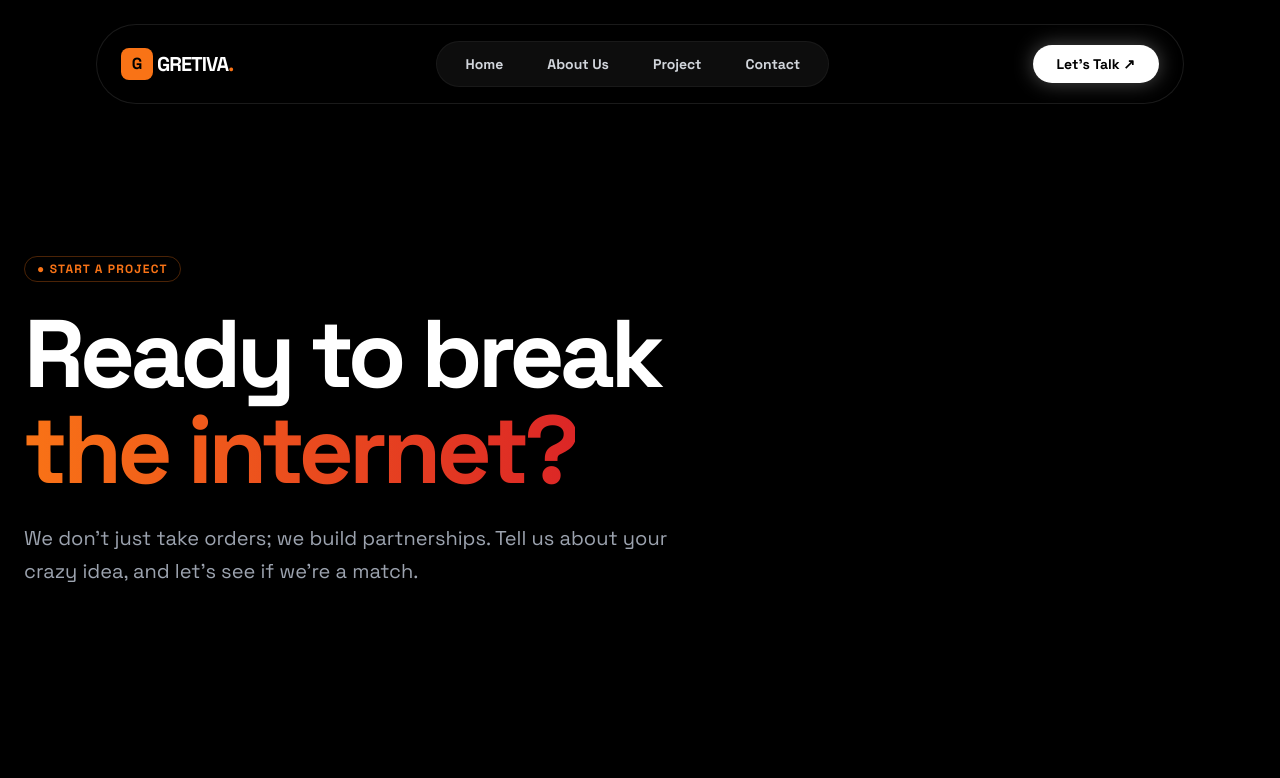
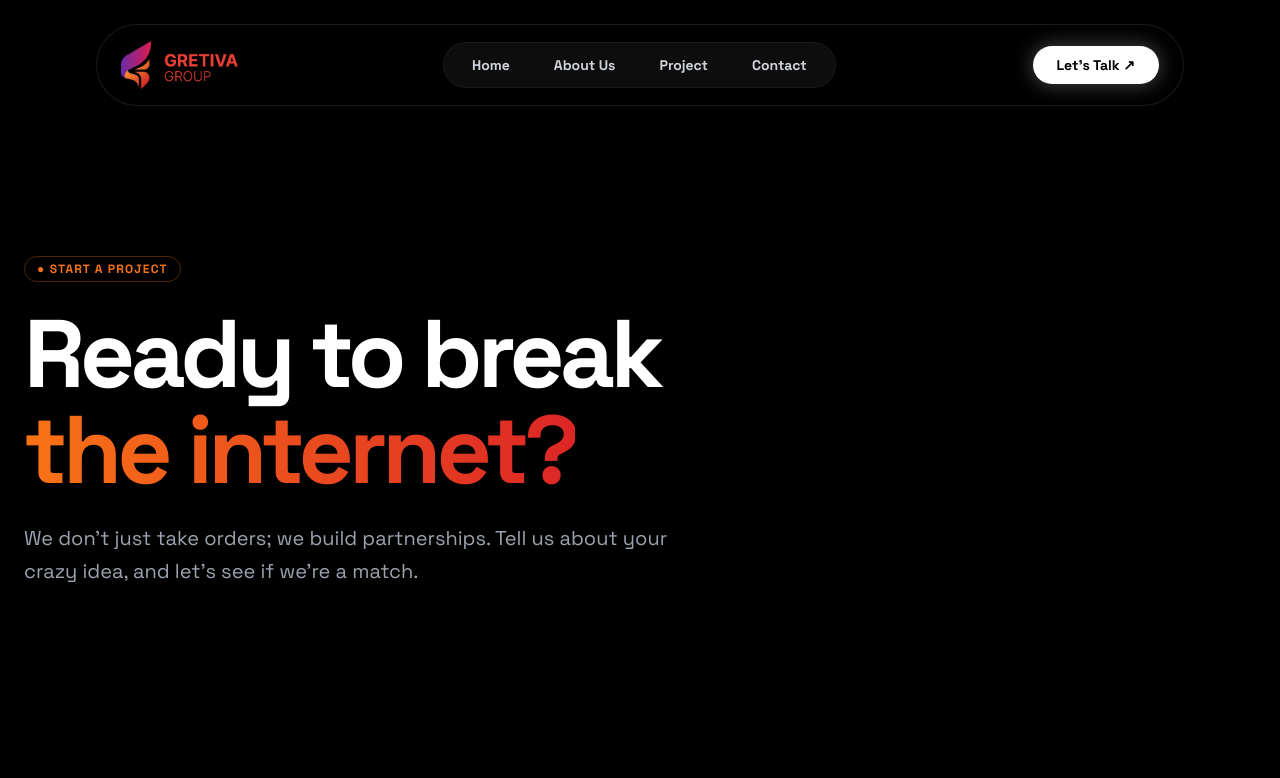
Before and after one commit to tiomhs/GRETIVA-COMPRO, a Vue app: page /contact in a window 1280 px wide. Shown: the top 778 px of the page. Built offline with nearby package versions, Linux system fonts and the light colour scheme.

Commit message:
Refactor code structure for improved readability and maintainability

```diff
--- a/src/components/common/footer.vue
+++ b/src/components/common/footer.vue
@@ -6,7 +6,11 @@
       <div class="flex flex-col md:flex-row justify-between items-start gap-12 mb-24">
 
         <div class="max-w-sm">
-          <div class="w-28 h-12 bg-orange-500 rounded-xl mb-6 flex items-center justify-center font-bold text-black text-xl">GRETIVA</div>
+          <img
+            :src="logo"
+            alt="Gretiva Logo"
+            class="h-12 mb-6 object-contain"
+          />
           <p class="text-gray-400 text-lg">
             Crafting digital magic for brands that refuse to be boring. Based in the Cloud, accessible worldwide.
           </p>
@@ -57,6 +61,8 @@
 </template>
 
 <script setup>
+import logo from '@/assets/images/logo.png'
+
 const scrollToTop = () => {
   window.scrollTo({
     top: 0,
--- a/src/components/common/navbar.vue
+++ b/src/components/common/navbar.vue
@@ -17,8 +17,15 @@
         @click.prevent="handleNavigation({ href: '/', type: 'route' })"
         class="flex items-center gap-1 group cursor-pointer"
       >
-        <div class="w-8 h-8 bg-orange-500 rounded-lg flex items-center justify-center font-bold text-black group-hover:rotate-12 transition-transform">G</div>
-        <span class="font-black text-white text-xl tracking-tighter">GRETIVA<span class="text-orange-500">.</span></span>
+        <img
+          :src="logo"
+          alt="Logo"
+          class="h-10 md:h-12 object-contain transition-transform duration-300 group-hover:scale-105"
+        />
+        <span
+          class="text-white font-bold text-lg md:text-xl select-none transition-colors duration-300 group-hover:text-orange-500"
+        >
+        </span>
       </a>
 
       <div class="hidden md:flex items-center gap-1 bg-white/5 rounded-full px-2 py-1 border border-white/5">
@@ -94,6 +101,7 @@
 <script setup>
 import { ref, onMounted, onUnmounted } from 'vue'
 import { useRouter, useRoute } from 'vue-router'
+import logo from '@/assets/images/logo.png'
 
 const router = useRouter()
 const route = useRoute()
--- a/src/sections/Home/HomeBreak.vue
+++ b/src/sections/Home/HomeBreak.vue
@@ -78,8 +78,8 @@
           <a href="#" class="hover:text-orange-400 transition-colors flex items-center gap-2">
             <span class="text-xl">💼</span> LinkedIn
           </a>
-          <a href="mailto:hello@gretiva.com" class="hover:text-orange-400 transition-colors flex items-center gap-2">
-            <span class="text-xl">📧</span> hello@gretiva.com
+          <a href="mailto:gretivagroup@gmail.com" class="hover:text-orange-400 transition-colors flex items-center gap-2">
+            <span class="text-xl">📧</span> gretivagroup@gmail.com
           </a>
         </div>
       </div>
```
Also changed, not shown: src/assets/images/logo.png (added).
